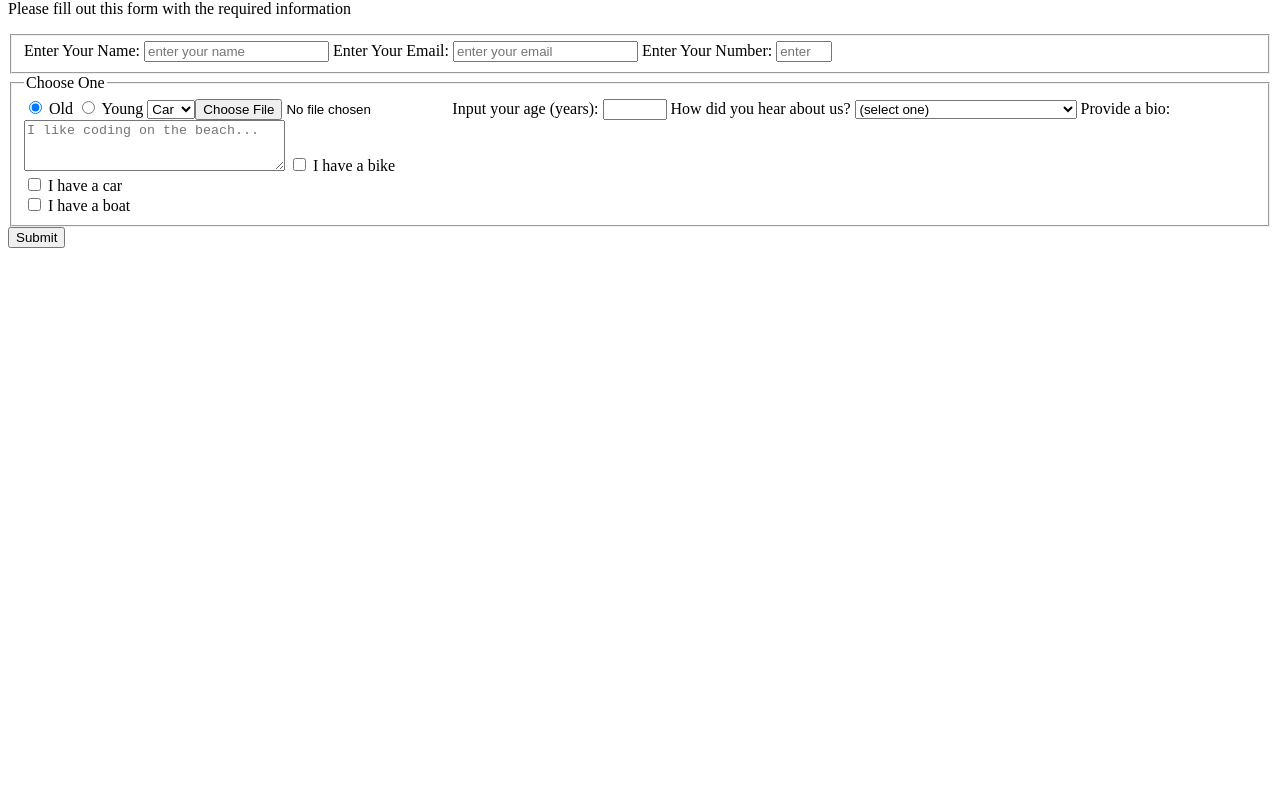
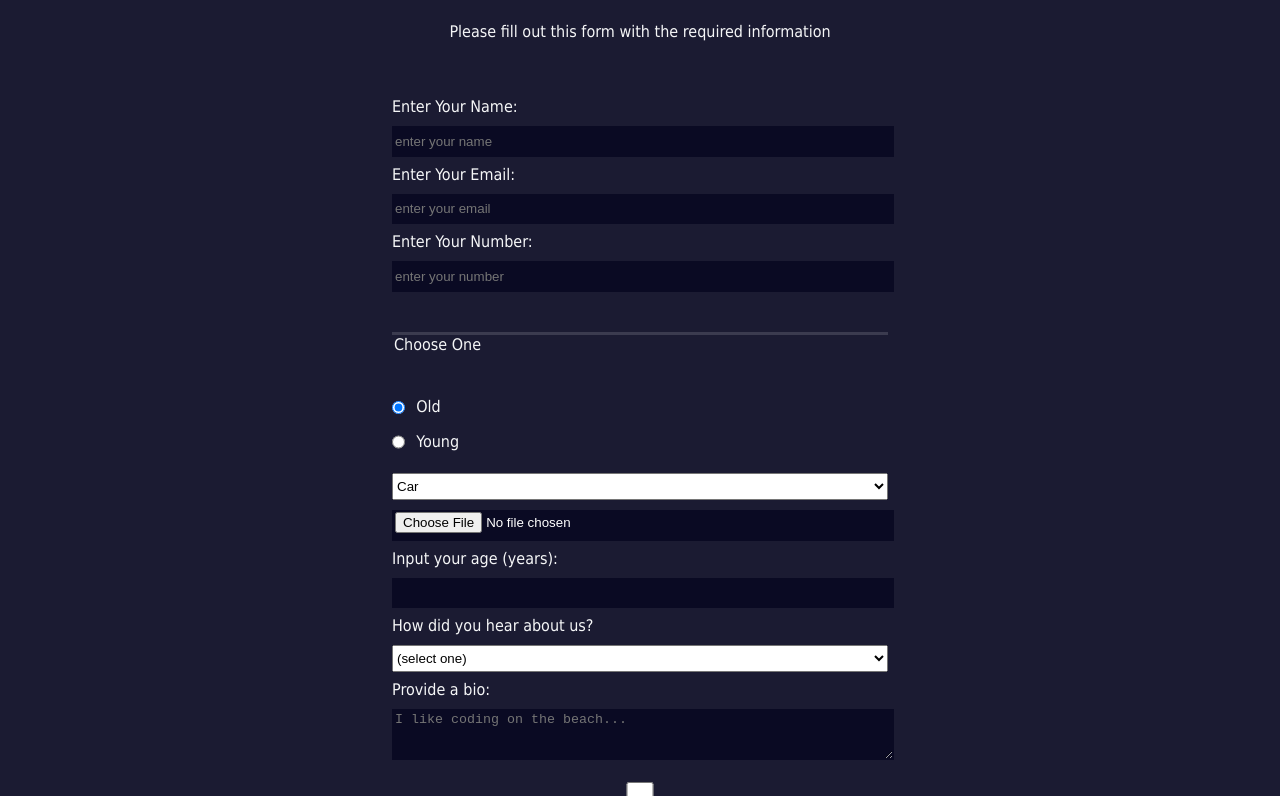
Before and after one commit to achmadnhk/SurveyFormCodeCamp, a plain HTML site: page index.html in a window 1280 px wide. Shown: the part 80-876 px from the top of the page. Before the commit the page ends 800 px from the top, so only its background shows below. Drawn offline with Linux system fonts and the light colour scheme.

Commit message:
Update styles.css

```diff
--- a/styles.css
+++ b/styles.css
@@ -1,52 +1,80 @@
-<!DOCTYPE html>
-<html lang="en">
-  <head>
-    <meta charset="UTF-8">
-    <title>Registration Form</title>
-    <link rel="stylesheet" href="styles.css" />
-  </head>
-  <body>
-    <h1 id="title">Registration Form</h1>
-    <p id="description">Please fill out this form with the required information</p>
-    <form id="survey-form" method="post" action='https://register-demo.freecodecamp.org'>
-      <fieldset>
-        <label id="name-label"> Enter Your Name: <input id="name" name="first-name" type="text" placeholder="enter your name" required /></label>
-        <label id="email-label">Enter Your Email: <input id="email" name="last-name" type="email" placeholder="enter your email" required /></label>
-        <label id="number-label">Enter Your Number: <input id="number" name="email" type="number" min="6" max="20" placeholder="enter your number"required /></label>
+body {
+  width: 100%;
+  height: 100vh;
+  margin: 0;
+  background-color: #1b1b32;
+  color: #f5f6f7;
+  font-family: Tahoma;
+  font-size: 16px;
+}
 
-      </fieldset>
-      <fieldset>
-        <legend>Choose One</legend>
-        <label for="Old"><input id="personal-account" type="radio" value="Old" name="account-type" class="inline" checked /> Old</label>
-        <label for="business-account"><input id="business-account" type="radio" value= "Young" name="account-type" class="inline" /> Young</label>
-        <select id="dropdown">
-  <option value="Car">Car</option>
-  <option value="Bike">Bike</option>
-      </fieldset>
-      <fieldset>
-        <label for="profile-picture">Upload a profile picture: <input id="profile-picture" type="file" name="file" /></label>
-        <label for="age">Input your age (years): <input id="age" type="number" name="age" min="13" max="120" /></label>
-        <label for="referrer">How did you hear about us?
-          <select id="referrer" name="referrer">
-            <option value="">(select one)</option>
-            <option value="1">freeCodeCamp News</option>
-            <option value="2">freeCodeCamp YouTube Channel</option>
-            <option value="3">freeCodeCamp Forum</option>
-            <option value="4">Other</option>
-          </select>
-        </label>
-        <label for="bio">Provide a bio:
-          <textarea id="bio" name="bio" rows="3" cols="30" placeholder="I like coding on the beach..."></textarea>
-        </label>
-         <input type="checkbox" id="vehicle1" name="vehicle1" value="Bike">
-<label for="vehicle1"> I have a bike</label><br>
-<input type="checkbox" id="vehicle2" name="vehicle2" value="Car">
-<label for="vehicle2"> I have a car</label><br>
-<input type="checkbox" id="vehicle3" name="vehicle3" value="Boat">
-<label for="vehicle3"> I have a boat</label><br>
-      </fieldset>
+h1, p {
+  margin: 1em auto;
+  text-align: center;
+}
 
-      <input id="submit" type="submit" value="Submit" />
-    </form>
-  </body>
-</html>
+form {
+  width: 60vw;
+  max-width: 500px;
+  min-width: 300px;
+  margin: 0 auto;
+  padding-bottom: 2em;
+}
+
+fieldset {
+  border: none;
+  padding: 2rem 0;
+  border-bottom: 3px solid #3b3b4f;
+}
+
+fieldset:last-of-type {
+  border-bottom: none;
+}
+
+label {
+  display: block;
+  margin: 0.5rem 0;
+}
+
+input,
+textarea,
+select {
+  margin: 10px 0 0 0;
+  width: 100%;
+  min-height: 2em;
+}
+
+input, textarea {
+  background-color: #0a0a23;
+  border: 1px solid #0a0a23;
+  color: #ffffff;
+}
+
+.inline {
+  width: unset;
+  margin: 0 0.5em 0 0;
+  vertical-align: middle;
+}
+
+input[type="submit"] {
+  display: block;
+  width: 60%;
+  margin: 1em auto;
+  height: 2em;
+  font-size: 1.1rem;
+  background-color: #3b3b4f;
+  border-color: white;
+  min-width: 300px;
+}
+
+input[type="file"] {
+  padding: 1px 2px;
+}
+
+.inline{
+  display: inline;
+}
+
+a {
+  color: #dfdfe2;
+}
```
